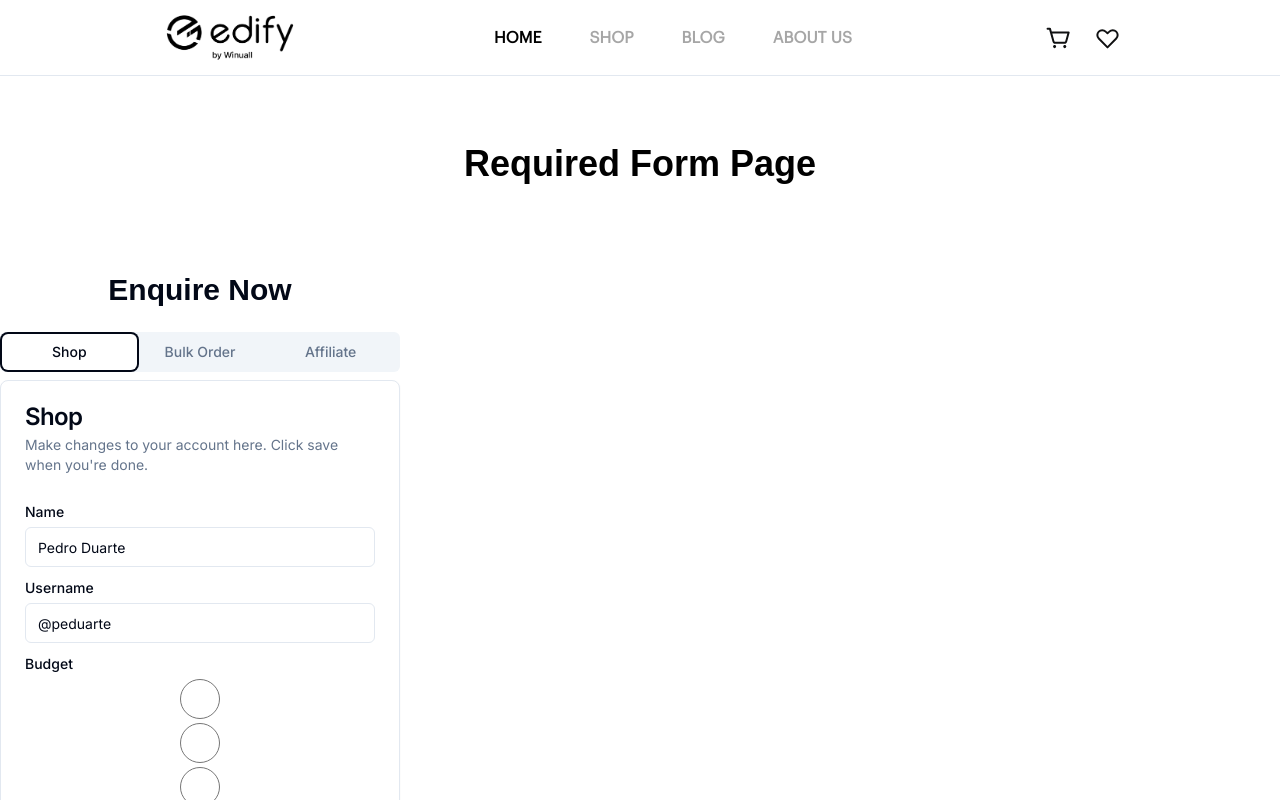
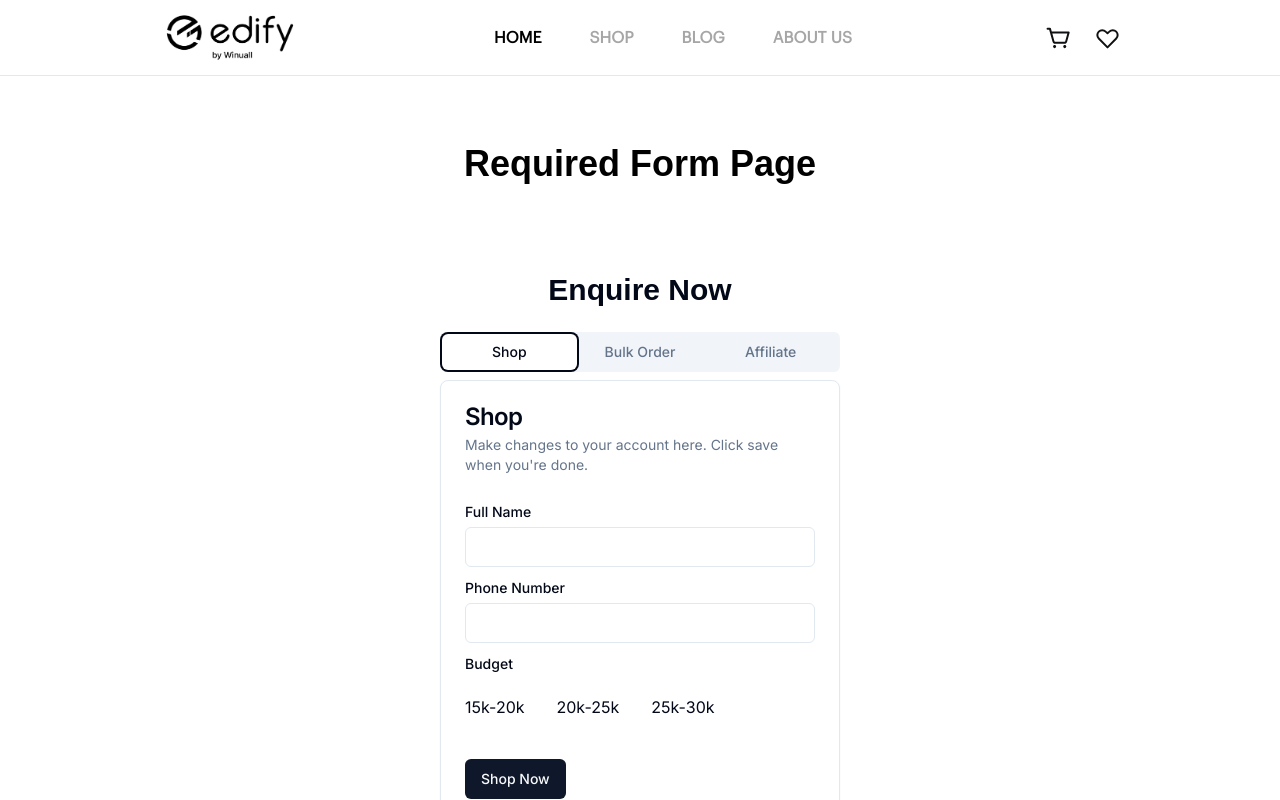
Before and after one commit to axai-kaizoku/edify-demo, a Next.js app: page /form in a window 1280 px wide. Both pictures are taken after a click on the tab "Shop". Shown: the top 800 px of the page. Built offline with nearby package versions, Linux system fonts and the light colour scheme; a web font is replaced by a local one.

Commit message:
add custom-new-form

```diff
--- a/src/app/form/_components/CustomNewForm.tsx
+++ b/src/app/form/_components/CustomNewForm.tsx
@@ -1,3 +1,4 @@
+'use client';
 import { Button } from '@/components/ui/button';
 import {
 	Card,
@@ -11,7 +12,15 @@ import { Input } from '@/components/ui/input';
 import { Label } from '@/components/ui/label';
 import { Tabs, TabsContent, TabsList, TabsTrigger } from '@/components/ui/tabs';
 
-export default function TabsDemo() {
+export default function CustomNewForm() {
+	function handleShop(e: any) {
+		e.preventDefault();
+		const name = e.target[0].value;
+		const phone = e.target[1].value;
+		const budget = e.target[2].value;
+
+		console.log('shop form', name, phone, budget);
+	}
 	return (
 		<Tabs
 			defaultValue="account"
@@ -25,6 +34,7 @@ export default function TabsDemo() {
 				<TabsTrigger value="affiliate">Affiliate</TabsTrigger>
 			</TabsList>
 			<TabsContent value="shop">
+				<form onSubmit={handleShop}>
 					<Card>
 						<CardHeader>
 							<CardTitle>Shop</CardTitle>
@@ -36,30 +46,48 @@ export default function TabsDemo() {
 						</CardHeader>
 						<CardContent className="space-y-2">
 							<div className="space-y-1">
-							<Label htmlFor="name">Name</Label>
-							<Input
-								id="name"
-								defaultValue="Pedro Duarte"
-							/>
+								<Label htmlFor="name">Full Name</Label>
+								<Input id="name" />
 							</div>
 							<div className="space-y-1">
-							<Label htmlFor="username">Username</Label>
-							<Input
-								id="username"
-								defaultValue="@peduarte"
-							/>
+								<Label htmlFor="username">Phone Number</Label>
+								<Input id="username" />
 							</div>
 							<div className="space-y-1">
-							<Label htmlFor="username">Budget</Label>
-							<Input type="radio" />
-							<Input type="radio" />
-							<Input type="radio" />
+								<Label htmlFor="budget">Budget</Label>
+								<div className="flex gap-8 py-4">
+									<input
+										type="radio"
+										name="budget"
+										id="15k-20k"
+										value="15k-20k"
+										className="sr-only"
+									/>
+									<label htmlFor="15k-20k">15k-20k</label>
+									<input
+										type="radio"
+										name="budget"
+										id="20k-25k"
+										value="20k-25k"
+										className="sr-only"
+									/>
+									<label htmlFor="15k-20k">20k-25k</label>
+									<input
+										type="radio"
+										name="budget"
+										id="25k-30k"
+										value="25k-30k"
+										className="sr-only"
+									/>
+									<label htmlFor="15k-20k">25k-30k</label>
+								</div>
 							</div>
 						</CardContent>
 						<CardFooter>
 							<Button>Shop Now</Button>
 						</CardFooter>
 					</Card>
+				</form>
 			</TabsContent>
 			<TabsContent value="bulk-order">
 				<Card>
@@ -94,7 +122,7 @@ export default function TabsDemo() {
 						</div>
 					</CardContent>
 					<CardFooter>
-						<Button>Enquire Now</Button>
+						<Button type="submit">Enquire Now</Button>
 					</CardFooter>
 				</Card>
 			</TabsContent>
--- a/src/app/form/page.tsx
+++ b/src/app/form/page.tsx
@@ -1,14 +1,18 @@
 import CustomHeading from '@/components/common/CustomHeading';
-import TabsDemo from './_components/CustomNewForm';
+import CustomNewForm from './_components/CustomNewForm';
 
 export default function RequiredFormPage() {
 	return (
-		<div className="flex w-full flex-col">
-			<CustomHeading
-				heading="Required Form Page"
-				styles="text-center py-16"
-			/>
-			<TabsDemo />
+		<div className="flex w-full justify-center items-center ">
+			<div className="w-4/5 flex-col">
+				<CustomHeading
+					heading="Required Form Page"
+					styles="text-center py-16"
+				/>
+				<div className="w-full flex justify-center">
+					<CustomNewForm />
+				</div>
+			</div>
 		</div>
 	);
 }
```
Also changed, not shown: public/assets/about-us.png. Lines whose indentation alone changed are shown as unchanged.
